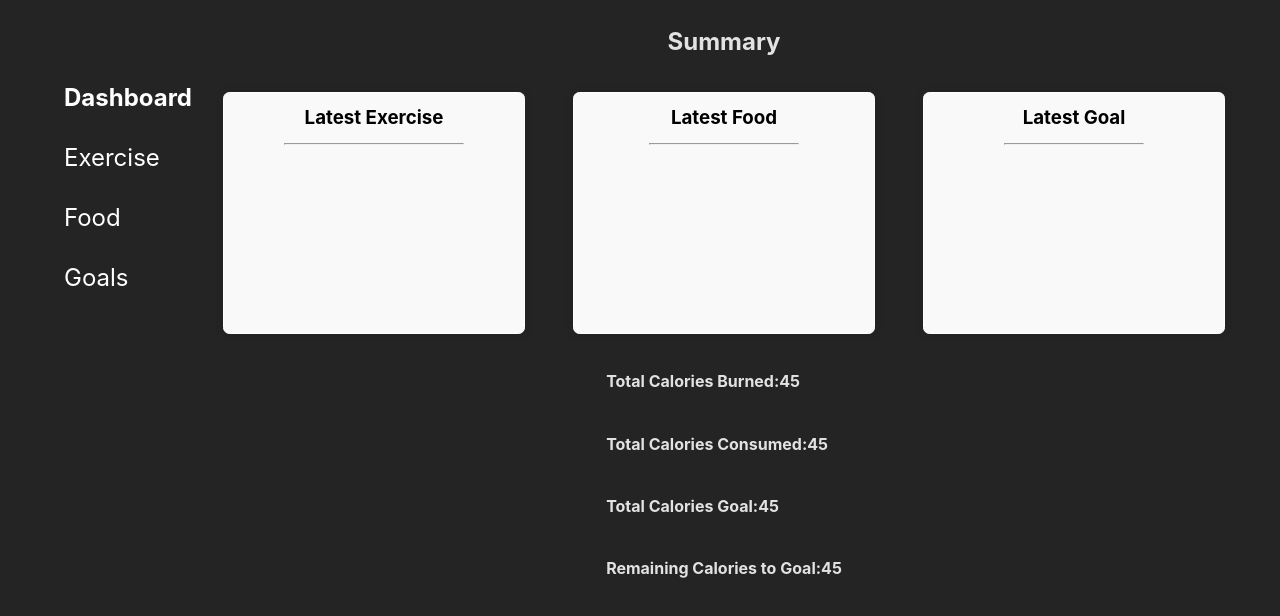
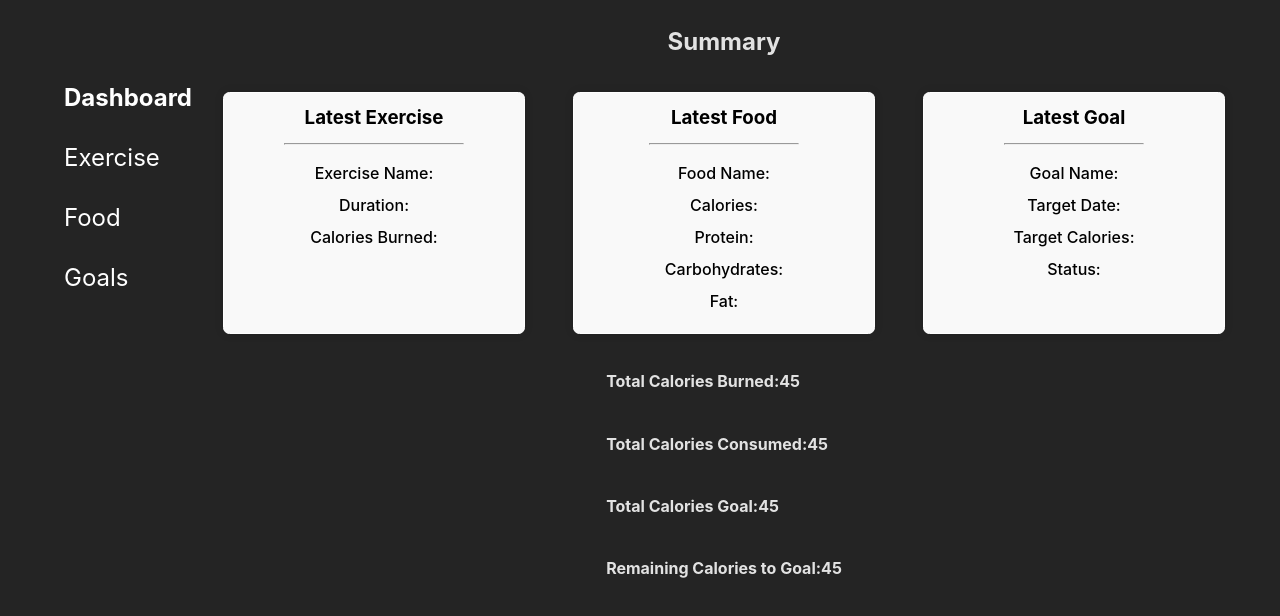
Before and after one commit to Kesharvani/pulse-fit, a React (Vite) app: page / in a window 1280 px wide. Shown: the top 616 px of the page. Built offline with nearby package versions, Linux system fonts and the light colour scheme; no server answers.

Commit message:
added data in to the card

```diff
--- a/src/pages/dashboard/Dashboard.css
+++ b/src/pages/dashboard/Dashboard.css
@@ -52,3 +52,31 @@ h4{
     flex-direction: column;
     gap: 2rem;
 }
+.exercise_latest_data_container{
+    margin-top: 0.5rem;
+    display: flex;
+    flex-direction: column;
+    gap: 0.5rem;
+    width: 100%;
+    align-items: center;
+}
+.food_latest_data_container{
+    margin-top: 0.5rem;
+    display: flex;
+    flex-direction: column;
+    gap: 0.5rem;
+    width: 100%;
+    align-items: center;
+    text-align: center;
+}
+.goal_latest_data_container{
+    margin-top: 0.5rem;
+    display: flex;
+    flex-direction: column;
+    gap: 0.5rem;
+    width: 100%;
+    align-items: center;
+}
+span{
+    font-weight: 500;
+}
--- a/src/pages/dashboard/Dashboard.jsx
+++ b/src/pages/dashboard/Dashboard.jsx
@@ -8,13 +8,27 @@ import {
 } from "../redux/actions/action";
 
 export default function Dashboard() {
+  // fetch the current state from global state
   const exercise = useSelector((state) => state.exercise);
   const food = useSelector((state) => state.food);
   const goal = useSelector((state) => state.goal);
   const dispatch = useDispatch();
-
+  // find the latest updated value from user
+  const latestExercise = exercise[exercise.length - 1];
+  const latestFood = food[food.length - 1];
+  const latestGoal = goal[goal.length - 1];
+  const helperDateFormateConverter = (inputDate) => {
+    if (!inputDate) {
+      return "";
+    }
+    const date = new Date(inputDate);
+    const day = date.getDate();
+    const month = new Intl.DateTimeFormat("en-US", { month: "short" }).format(
+      date
+    );
+    return `${day} ${month.toUpperCase()}`;
+  };
   useEffect(() => {
-    console.log("dashboard useEffect is called");
     dispatch(fetchExerciseActionCreator());
     dispatch(fetchFoodActionCreator());
     dispatch(fetchGoalActionCreator());
@@ -28,21 +42,38 @@ export default function Dashboard() {
             <h3>Latest Exercise</h3>
             <hr />
           </div>
-          <div></div>
+          <div className="exercise_latest_data_container">
+            <span>Exercise Name:{latestExercise?.exerciseName}</span>
+            <span>Duration:{latestExercise?.duration}</span>
+            <span>Calories Burned:{latestExercise?.caloriesBurned}</span>
+          </div>
         </div>
         <div className="card">
           <div className="heading_food">
             <h3>Latest Food</h3>
             <hr />
           </div>
-          <div></div>
+          <div className="food_latest_data_container">
+            <span>Food Name:{latestFood?.foodName}</span>
+            <span>Calories:{latestFood?.calories}</span>
+            <span>Protein:{latestFood?.protein}</span>
+            <span>Carbohydrates:{latestFood?.carbohydrates}</span>
+            <span>Fat:{latestFood?.fat}</span>
+          </div>
         </div>
         <div className="card">
           <div className="heading_goal">
             <h3>Latest Goal</h3>
             <hr />
           </div>
-          <div></div>
+          <div className="goal_latest_data_container">
+            <span>Goal Name:{latestGoal?.goalName}</span>
+            <span>
+              Target Date:{helperDateFormateConverter(latestGoal?.targetDate)}
+            </span>
+            <span>Target Calories:{latestGoal?.targetCalories}</span>
+            <span>Status:{latestGoal?.status}</span>
+          </div>
         </div>
       </div>
       <div className="fitness_summary">
--- a/src/pages/exercise/ExerciseTracking.css
+++ b/src/pages/exercise/ExerciseTracking.css
@@ -101,3 +101,19 @@ button[type="submit"]:hover {
     background-color: #f9f9f9;
     color: black;
 }
+.exercise_latest_data_container{
+    margin-top: 0.5rem;
+    display: flex;
+    flex-direction: column;
+    gap: 0.5rem;
+    width: 100%;
+    align-items: center;
+    text-align: center;
+}
+span{
+    display: -webkit-box;
+    max-width: 300px;
+    -webkit-line-clamp: 1;
+    -webkit-box-orient: vertical;
+    overflow: hidden;
+}
--- a/src/pages/exercise/ExerciseTracking.jsx
+++ b/src/pages/exercise/ExerciseTracking.jsx
@@ -118,11 +118,15 @@ export default function ExerciseTracking() {
       <div className="exercise_card_container">
         {exercise?.map((exercise) => {
           return (
-            <div className="exercise_card">
+            <div className="exercise_card" key={exercise?._id}>
               <div className="heading">
                 <h3>Exercise</h3>
               </div>
-              <div></div>
+              <div className="exercise_latest_data_container">
+                <span>Exercise Name:{exercise?.exerciseName}</span>
+                <span>Duration:{exercise?.duration}</span>
+                <span>Calories Burned:{exercise?.caloriesBurned}</span>
+              </div>
             </div>
           );
         })}
--- a/src/pages/food/FoodTracking.css
+++ b/src/pages/food/FoodTracking.css
@@ -90,3 +90,12 @@ button[type="submit"]:hover {
     background-color: #f9f9f9;
     color: black;
 }
+.food_latest_data_container{
+    margin-top: 0.5rem;
+    display: flex;
+    flex-direction: column;
+    gap: 0.5rem;
+    width: 100%;
+    align-items: center;
+    text-align: center;
+}
--- a/src/pages/food/FoodTracking.jsx
+++ b/src/pages/food/FoodTracking.jsx
@@ -140,11 +140,17 @@ export default function FoodTracking() {
       <div className="food_card_container">
         {food?.map((food) => {
           return (
-            <div className="food_card">
+            <div className="food_card" key={food?._id}>
               <div className="heading">
                 <h3>Food</h3>
               </div>
-              <div></div>
+              <div className="food_latest_data_container">
+                <span>Food Name:{food?.foodName}</span>
+                <span>Calories:{food?.calories}</span>
+                <span>Protein:{food?.protein}</span>
+                <span>Carbohydrates:{food?.carbohydrates}</span>
+                <span>Fat:{food?.fat}</span>
+              </div>
             </div>
           );
         })}
--- a/src/pages/goal/GoalTracking.css
+++ b/src/pages/goal/GoalTracking.css
@@ -92,3 +92,12 @@ button[type="submit"]:hover {
     background-color: #f9f9f9;
     color: black;
 }
+.goal_latest_data_container{
+    margin-top: 0.5rem;
+    display: flex;
+    flex-direction: column;
+    gap: 0.5rem;
+    width: 100%;
+    align-items: center;
+    text-align: center;
+}
--- a/src/pages/goal/GoalTracking.jsx
+++ b/src/pages/goal/GoalTracking.jsx
@@ -46,6 +46,21 @@ export default function GoalTracking() {
   function closeModal() {
     setIsOpen(false);
   }
+  // date formater
+  const helperDateFormateConverter = (inputDate) => {
+    if (!inputDate) {
+      return "";
+    }
+    const date = new Date(inputDate);
+
+    const day = date.getDate();
+    const month = new Intl.DateTimeFormat("en-US", { month: "short" }).format(
+      date
+    );
+
+    return `${day} ${month.toUpperCase()}`;
+  };
+
   const goalSubmitHandler = (e) => {
     e.preventDefault();
     dispatch(postGoalActionCreator(goalFormObject));
@@ -145,11 +160,19 @@ export default function GoalTracking() {
       <div className="goal_card_container">
         {goal?.map((goal) => {
           return (
-            <div className="goal_card">
+            <div className="goal_card" key={goal?._id}>
               <div className="heading">
                 <h3>Goal</h3>
               </div>
-              <div></div>
+              <div className="goal_latest_data_container">
+                <span>Goal Name:{goal?.goalName}</span>
+                <span>
+                  Target Date:
+                  {helperDateFormateConverter(goal?.targetDate)}
+                </span>
+                <span>Target Calories:{goal?.targetCalories}</span>
+                <span>Status:{goal?.status}</span>
+              </div>
             </div>
           );
         })}
```
